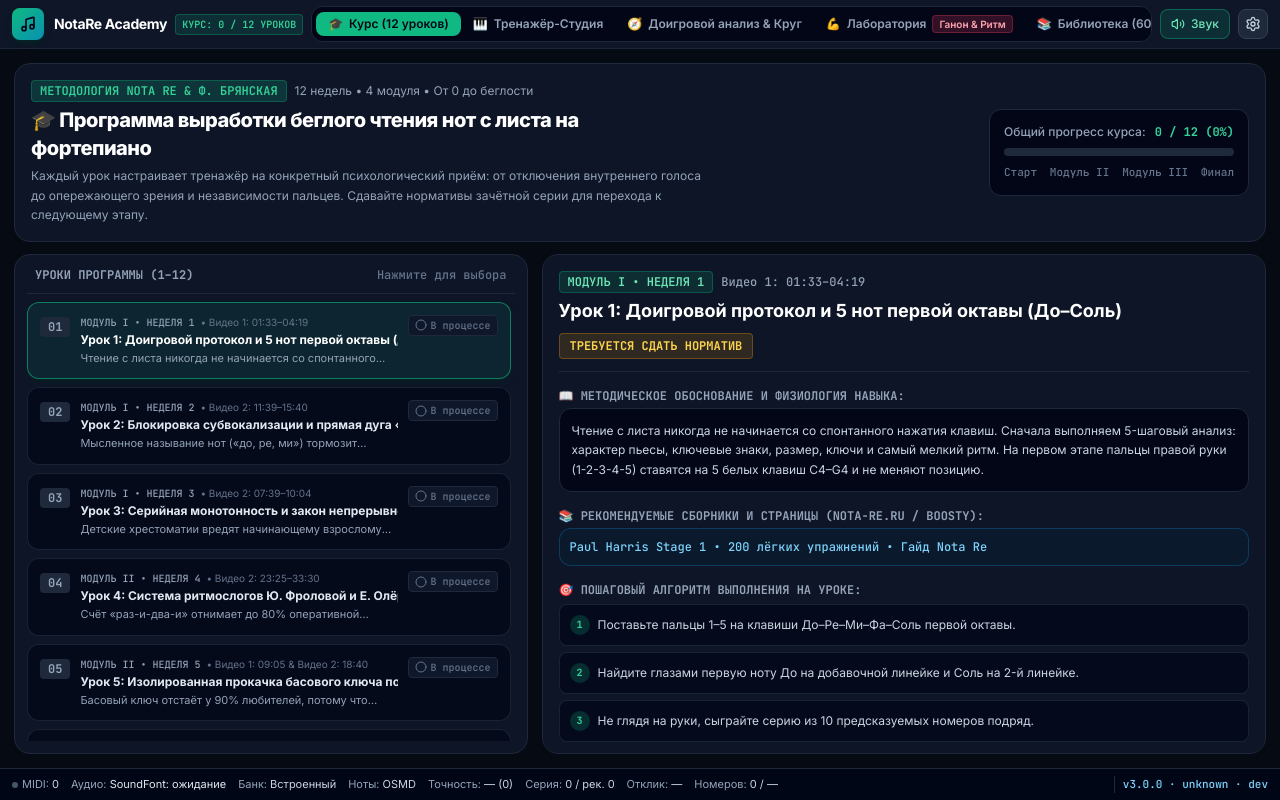
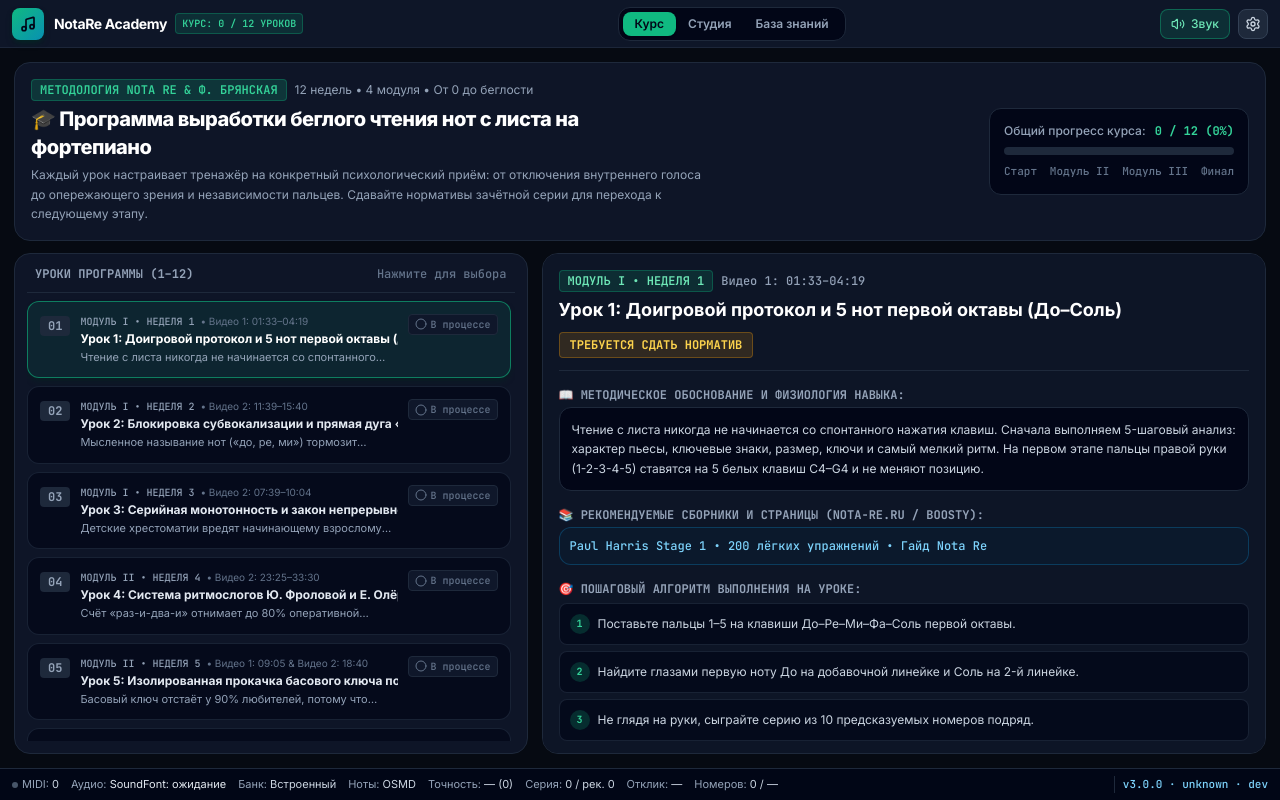
Before and after one commit to shafranek-js/Nota-Re, a React (Vite) app: page / in a window 1280 px wide. Built offline with nearby package versions, Linux system fonts and the light colour scheme.

Commit message:
feat(navigation): three clear top-level destinations Course, Studio, Knowledge

```diff
--- a/src/components/layout/Header.tsx
+++ b/src/components/layout/Header.tsx
@@ -12,12 +12,10 @@ export const Header: React.FC = () => {
     toggleSettingsDrawer
   } = useAppStore();
 
-  const tabs: { id: WorkspaceTab; icon: string; label: string; badge?: string }[] = [
-    { id: 'course', icon: '🎓', label: 'Курс (12 уроков)' },
-    { id: 'trainer', icon: '🎹', label: 'Тренажёр-Студия' },
-    { id: 'precheck', icon: '🧭', label: 'Доигровой анализ & Круг' },
-    { id: 'lab', icon: '💪', label: 'Лаборатория', badge: 'Ганон & Ритм' },
-    { id: 'theory', icon: '📚', label: 'Библиотека (60+ книг)' }
+  const tabs: { id: WorkspaceTab; label: string }[] = [
+    { id: 'course', label: 'Курс' },
+    { id: 'trainer', label: 'Студия' },
+    { id: 'theory', label: 'База знаний' }
   ];
 
   return (
@@ -52,13 +50,7 @@ export const Header: React.FC = () => {
                   : 'text-slate-400 hover:text-white'
               }`}
             >
-              <span>{tab.icon}</span>
               <span>{tab.label}</span>
-              {tab.badge && (
-                <span className="hidden xl:inline text-[10px] px-1.5 py-0.2 rounded bg-rose-500/20 text-rose-300 border border-rose-500/30">
-                  {tab.badge}
-                </span>
-              )}
             </button>
           );
         })}
```
